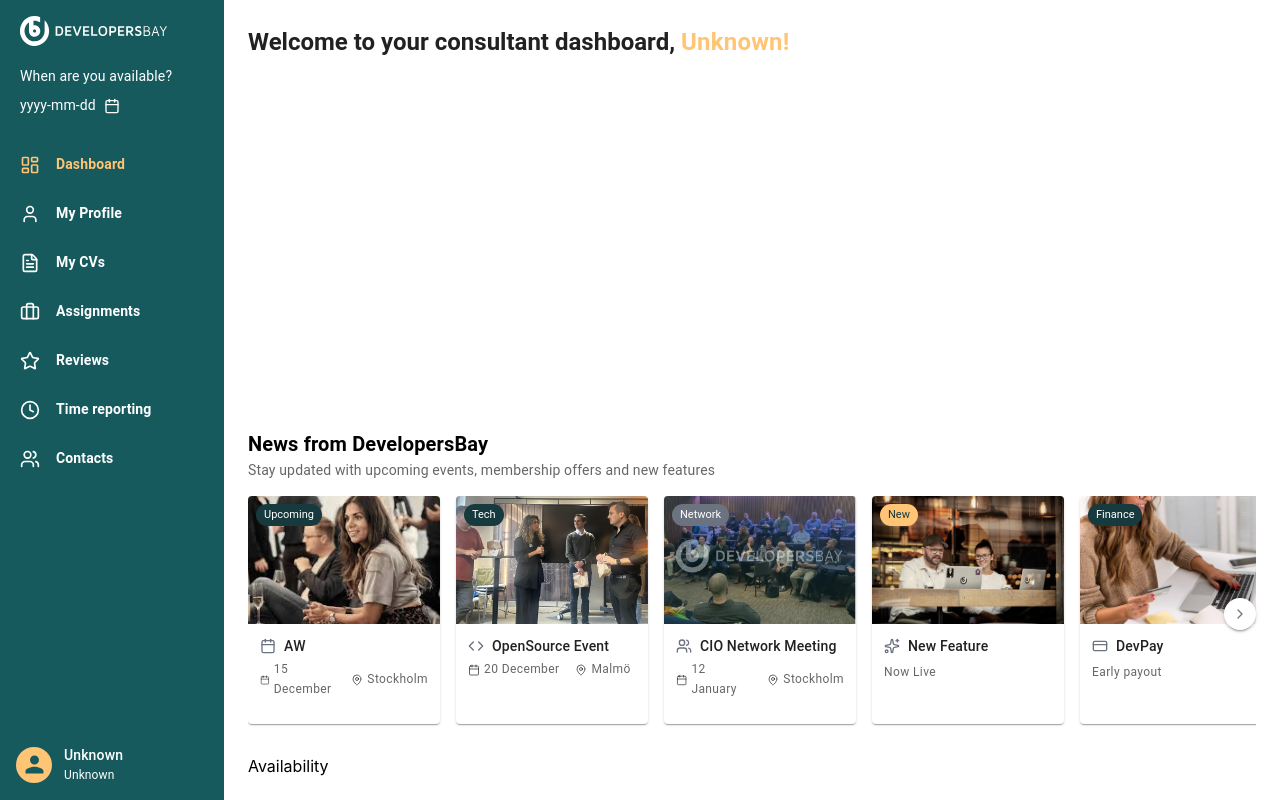
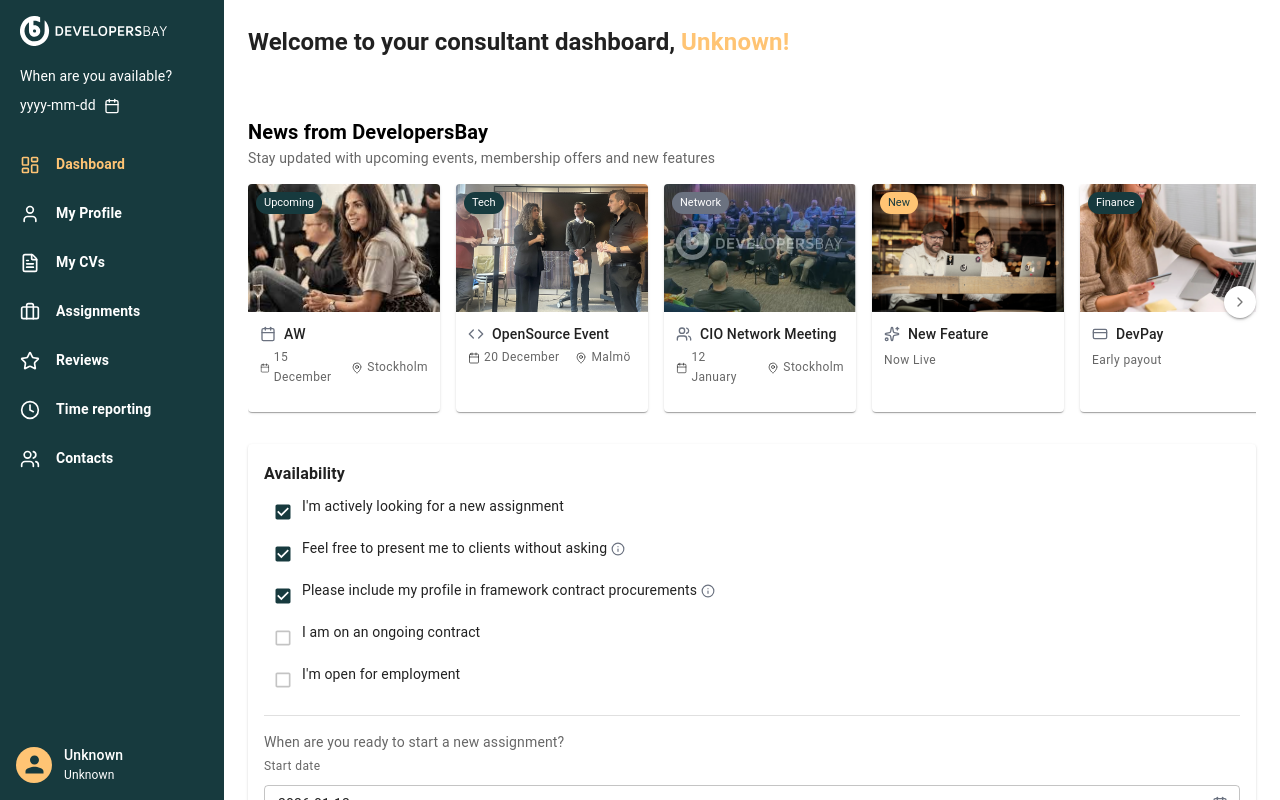
Before and after one commit to MariaHellsen/Dashboard_DB, a React (Vite) app: page /dashboard/1 in a window 1280 px wide. Built offline with nearby package versions, Linux system fonts and the light colour scheme; no server answers.

Commit message:
Add Availability card with interactive chackbox

```diff
--- a/src/componenets/Availability.tsx
+++ b/src/componenets/Availability.tsx
@@ -1,7 +1,118 @@
-export const Availability = () => {
+import { useState } from 'react';
+import {
+  Card,
+  CardContent,
+  Typography,
+  FormControlLabel,
+  Checkbox,
+  TextField,
+  Box,
+  Tooltip,
+  IconButton
+} from '@mui/material';
+import { Info, Calendar } from 'lucide-react';
+
+interface AvailabilityOption {
+  id: string;
+  label: string;
+  checked: boolean;
+  hasInfo?: boolean;
+}
+
+const initialOptions: AvailabilityOption[] = [
+  { id: 'looking', label: "I'm actively looking for a new assignment", checked: true },
+  { id: 'present', label: 'Feel free to present me to clients without asking', checked: true, hasInfo: true },
+  { id: 'framework', label: 'Please include my profile in framework contract procurements', checked: true, hasInfo: true },
+  { id: 'ongoing', label: 'I am on an ongoing contract', checked: false },
+  { id: 'employment', label: "I'm open for employment", checked: false },
+];
+
+export const AvailabilityCard = () => {
+  const [options, setOptions] = useState(initialOptions);
+  const [startDate, setStartDate] = useState('2026-01-12');
+
+  const toggleOption = (id: string) => {
+    setOptions(options.map((opt) => (opt.id === id ? { ...opt, checked: !opt.checked } : opt)));
+  };
+
   return (
-    <>
-      <div>Availability</div>
-    </>
+    <Card sx={{ height: '100%' }}>
+      <CardContent>
+        <Typography variant="subtitle1" fontWeight={600} gutterBottom>
+          Availability
+        </Typography>
+
+        <Box sx={{ display: 'flex', flexDirection: 'column', gap: 0.5 }}>
+          {options.map((option) => (
+            <Box key={option.id} sx={{ display: 'flex', alignItems: 'flex-start' }}>
+              <FormControlLabel
+                control={
+                  <Checkbox
+                    checked={option.checked}
+                    onChange={() => toggleOption(option.id)}
+                    size="small"
+                sx={{
+                    color: 'rgba(0, 0, 0, 0.23)',
+                    '&.Mui-checked': {
+                    color: '#173a3e',
+                  },
+                }}
+                  />
+                }
+                label={
+                  <Box sx={{ display: 'flex', alignItems: 'center', gap: 0.5 }}>
+                    <Typography variant="body2" sx={{ lineHeight: 1.3 }}>
+                      {option.label}
+                    </Typography>
+                    {option.hasInfo && (
+                      <Tooltip title="More information">
+                        <IconButton size="small" sx={{ p: 0 }}>
+                          <Info size={14} color="#6b7280" />
+                        </IconButton>
+                      </Tooltip>
+                    )}
+                  </Box>
+                }
+                sx={{
+                  alignItems: 'flex-start',
+                  m: 0,
+                  '& .MuiFormControlLabel-label': { pt: 0.5 }
+                }}
+              />
+            </Box>
+          ))}
+        </Box>
+
+        <Box sx={{ mt: 2, pt: 2, borderTop: 1, borderColor: 'divider' }}>
+          <Typography variant="body2" color="text.secondary" gutterBottom>
+            When are you ready to start a new assignment?
+          </Typography>
+          <Typography variant="caption" color="text.secondary" display="block" sx={{ mb: 1 }}>
+            Start date
+          </Typography>
+          <Box sx={{ position: 'relative' }}>
+            <TextField
+              size="small"
+              fullWidth
+              value={startDate}
+              onChange={(e) => setStartDate(e.target.value)}
+              InputProps={{
+                sx: { pr: 5, fontSize: 14 },
+              }}
+            />
+            <Calendar
+              size={16}
+              style={{
+                position: 'absolute',
+                right: 12,
+                top: '50%',
+                transform: 'translateY(-50%)',
+                color: '#6b7280',
+              }}
+            />
+          </Box>
+        </Box>
+      </CardContent>
+    </Card>
   );
 };
--- a/src/pages/Dashboard/DashboardLayout/DashboardLayout.tsx
+++ b/src/pages/Dashboard/DashboardLayout/DashboardLayout.tsx
@@ -4,7 +4,7 @@
 import { dashboardLayoutStyles } from './DashboardLayout.styles';
 import { Sidebar, MobileMenuButton } from "../../../componenets/Sidebar/Sidebar";
 import { NewsCard } from "../../../componenets/NewsCard/NewsCard";
-import { Availability } from "../../../componenets/Availability";
+import { AvailabilityCard } from "../../../componenets/Availability";
 import { useConsultant } from "../../../hooks/useConsultant";
 
 const DRAWER_WIDTH = 224;
@@ -47,7 +47,7 @@
 
         {/* Availability Section */}
         <Box>
-          <Availability />
+          <AvailabilityCard />
         </Box>
       </Box>
     </Box>
--- a/src/theme/index.ts
+++ b/src/theme/index.ts
@@ -1,5 +1,5 @@
 export const sidebarColors = {
-  background: '#175a5e',
+  background: '#173a3e',
   foreground: '#ffffff',      // main text
   muted: '#ffffff',
   accent: '#ffc474',          // hover
```
